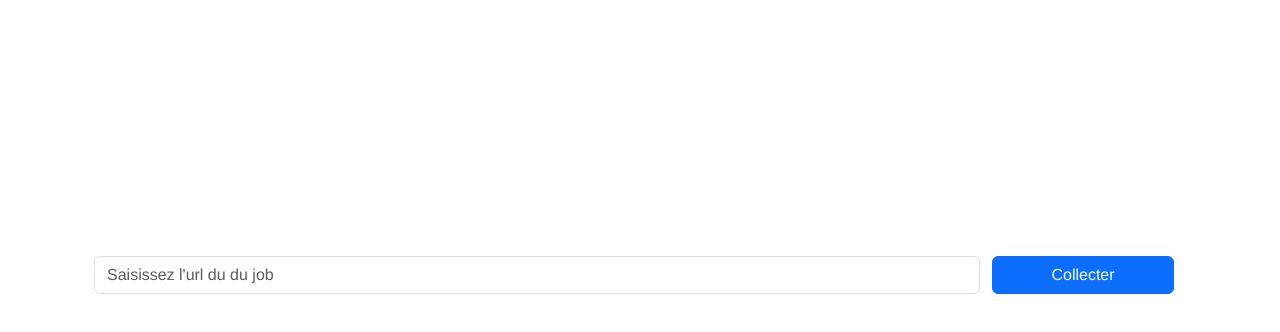
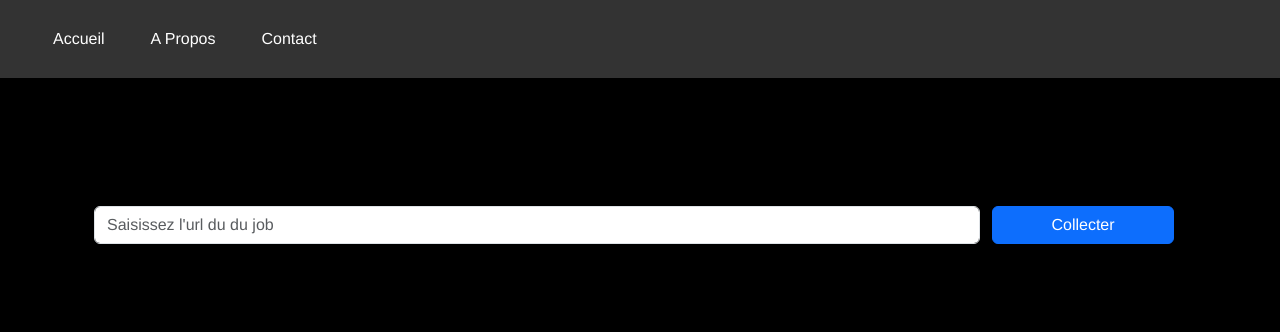
Before and after one commit to Essimbi/linkedin_jobs_scrape, a Vue app: page / in a window 1280 px wide. Shown: the top 332 px of the page. Built offline with nearby package versions, Linux system fonts and the light colour scheme.

Commit message:
Ajout de la NavBar

```diff
--- a/src/App.vue
+++ b/src/App.vue
@@ -3,6 +3,7 @@ import { ref } from 'vue';
 import axios from 'axios';
 
 import ResultContainer from './components/ResultContainer.vue';
+import NavBarComponent from '@/components/globals/NavBarComponent.vue'
 
 const search = ref('');
 const isLoading = ref(false);
@@ -36,6 +37,7 @@ const handleSearch = () => {
 </script>
 
 <template>
+  <NavBarComponent />
   <div class="container align-items-center justify-content-center body">
     <form @submit.prevent="handleSearch">
       <div class="container row align-items-center justify-content-center">
@@ -66,10 +68,13 @@ const handleSearch = () => {
   -moz-osx-font-smoothing: grayscale;
   text-align: center;
   color: #2c3e50;
-  margin-top: 60px;
+  /* margin-top: 60px; */
+  background-color: black;
+  color: antiquewhite;
+  height: 100vh;
 }
 
 .body {
-  margin-top: 20%;
+  margin-top: 10%;
 }
 </style>
--- /dev/null
+++ b/src/components/globals/NavBarComponent.vue
@@ -0,0 +1,32 @@
+<script setup>
+
+</script>
+
+<template>
+    <nav class="navbar navbar-expand-lg mt-0">
+      <a class="btn">Accueil</a>
+
+      <a class="btn">A Propos</a>
+
+      <a class="btn">Contact</a>
+    </nav>
+  </template>
+
+  <style scoped>
+  nav {
+    display: flex;
+    align-items: center;
+    padding: 20px;
+    background: #333;
+  }
+
+  nav a {
+    color: #fff;
+    text-decoration: none;
+    margin-left: 20px;
+  }
+
+  nav a.a-active {
+    color: blue;
+  }
+  </style>
```
